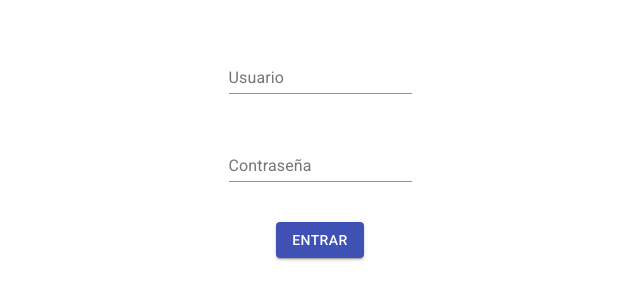
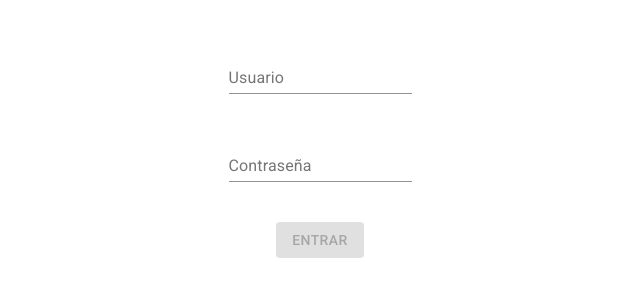
Before and after one commit to cmaldonadoa/bimviewer, a React (Create React App) app: page / in a window 1280 px wide. Shown: the part 248-548 px from the top of the page, without its empty margins (320-960 px from the left). Built offline with nearby package versions, Linux system fonts and the light colour scheme.

Commit message:
Disable login when no data

```diff
--- a/src/ModelUploaderHome.js
+++ b/src/ModelUploaderHome.js
@@ -75,7 +75,12 @@ export default function ModelUploaderHome() {
               />
             </Grid>
             <Grid item xs={12}>
-              <Button variant="contained" color="primary" onClick={signIn}>
+              <Button
+                disabled={!username || !password}
+                variant="contained"
+                color="primary"
+                onClick={signIn}
+              >
                 Entrar
               </Button>
             </Grid>
```
